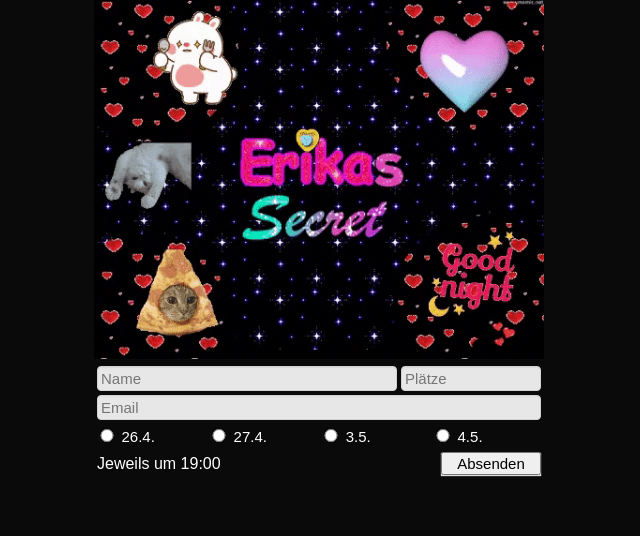
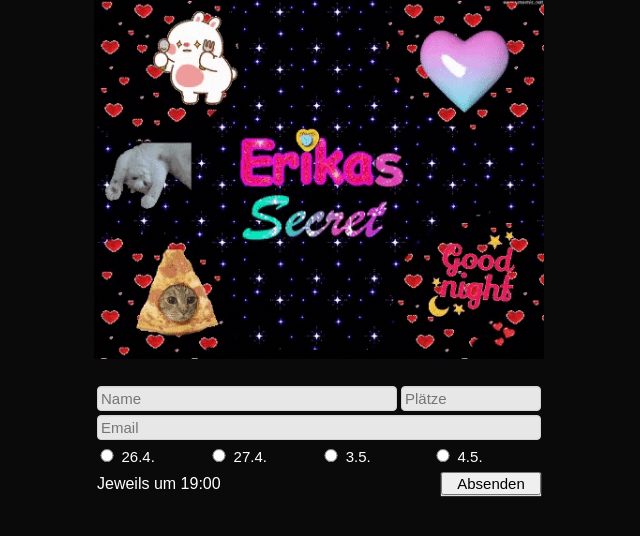
Before and after one commit to alexarnimueller/erikas-secret, a Flask app: page / in a window 1280 px wide. Shown: the part 109-645 px from the top of the page, without its empty margins (321-961 px from the left). Run offline with Flask 3, Linux system fonts and the light colour scheme.

Commit message:
:lipstick:

```diff
--- a/app/templates/index.html
+++ b/app/templates/index.html
@@ -24,7 +24,7 @@
 	<div class="center">
 		<form action="{{ url_for('index') }}" method="post" >
 			{{ form.csrf_token }}
-			<table>
+			<table style="margin-top:20px;">
 				<tr>
 					<td style="width:300px;">{{ form.name }}</td><td>{{ form.seats }}</td>
 				</tr>
```
